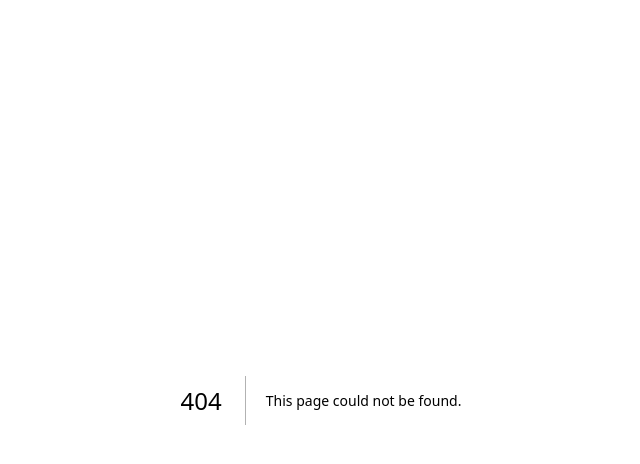
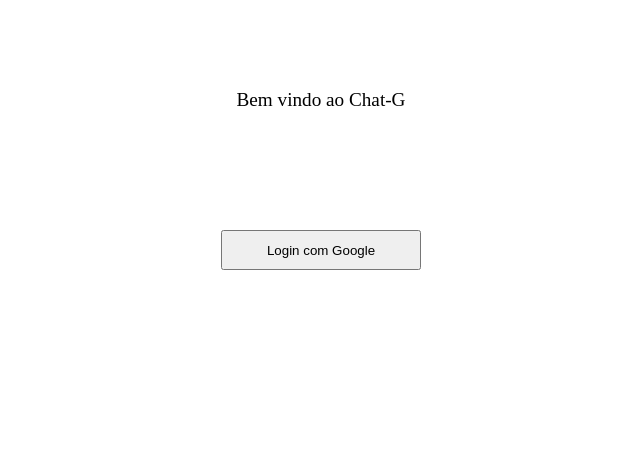
Before and after one commit to GabrielGreapy/Aplica-oCHAT, a Next.js app in the folder chat-g/: page /login in a window 1280 px wide. Before the commit this address had no page. Shown: the top 464 px of the page, without its empty margins (319-959 px from the left). Built offline with nearby package versions, Linux system fonts and the light colour scheme; no server answers.

Commit message:
19-20/09 , estilos e css funcionando bem.

```diff
--- /dev/null
+++ b/chat-g/Firebase/FirebaseConfig.tsx
@@ -0,0 +1,19 @@
+import { initializeApp } from "firebase/app";
+import { getAnalytics } from "firebase/analytics";
+import { getAuth } from "firebase/auth";
+
+const firebaseConfig = {
+  apiKey: "AIzaSyBKjBLmbBheTFZfKfaUyb-6A9ZVcZURznY",
+  authDomain: "chat-g-be22c.firebaseapp.com",
+  projectId: "chat-g-be22c",
+  storageBucket: "chat-g-be22c.firebasestorage.app",
+  messagingSenderId: "353627350419",
+  appId: "1:353627350419:web:7feceb5bb76f5d63f53466",
+  measurementId: "G-R1R4NPSPBL"
+};
+
+
+const app = initializeApp(firebaseConfig);
+const auth = getAuth(app);
+
+export { auth };
--- a/chat-g/app/globals.css
+++ b/chat-g/app/globals.css
@@ -1,42 +1,22 @@
-:root {
-  --background: #ffffff;
-  --foreground: #171717;
+body{
+  padding: 0;
+  margin: 0;
+  box-sizing: border-box;
+  background-color: var(--background);
 }
 
-@media (prefers-color-scheme: dark) {
-  :root {
-    --background: #0a0a0a;
-    --foreground: #ededed;
-  }
+
+:root[data-theme="light"] {
+  --text: #112105;
+  --background: #f9fef6;
+  --primary: #6fdc26;
+  --secondary: #7eea9f;
+  --accent: #5fe5a2;
 }
-
-html,
-body {
-  max-width: 100vw;
-  overflow-x: hidden;
+:root[data-theme="dark"] {
+  --text: #ebfae0;
+  --background: #040901;
+  --primary: #6bd723;
+  --secondary: #157f35;
+  --accent: #1a9e5c;
 }
-
-body {
-  color: var(--foreground);
-  background: var(--background);
-  font-family: Arial, Helvetica, sans-serif;
-  -webkit-font-smoothing: antialiased;
-  -moz-osx-font-smoothing: grayscale;
-}
-
-* {
-  box-sizing: border-box;
-  padding: 0;
-  margin: 0;
-}
-
-a {
-  color: inherit;
-  text-decoration: none;
-}
-
-@media (prefers-color-scheme: dark) {
-  html {
-    color-scheme: dark;
-  }
-}
--- a/chat-g/app/layout.tsx
+++ b/chat-g/app/layout.tsx
@@ -1,6 +1,8 @@
 import type { Metadata } from "next";
 import { Geist, Geist_Mono } from "next/font/google";
 import "./globals.css";
+import { Providers } from "./provider";
+
 
 const geistSans = Geist({
   variable: "--font-geist-sans",
@@ -23,10 +25,14 @@ export default function RootLayout({
   children: React.ReactNode;
 }>) {
   return (
-    <html lang="en">
+
+    <html lang="pt-Br">
       <body className={`${geistSans.variable} ${geistMono.variable}`}>
-        {children}
+        <Providers>
+          {children}
+        </Providers>
       </body>
-    </html>
+      </html>
+
   );
 }
--- /dev/null
+++ b/chat-g/app/login/login.module.css
@@ -0,0 +1,48 @@
+:root[data-theme="light"] {
+  --text: #112105;
+  --background: #f9fef6;
+  --primary: #6fdc26;
+  --secondary: #7eea9f;
+  --accent: #5fe5a2;
+}
+:root[data-theme="dark"] {
+  --text: #ebfae0;
+  --background: #040901;
+  --primary: #6bd723;
+  --secondary: #157f35;
+  --accent: #1a9e5c;
+}
+
+
+
+.loginButton{
+    height: 40px;
+    width: 200px;
+
+}
+
+.container-body-login{
+    height: 100vh;
+    width: 100vw;
+    display: flex;
+    justify-content: center;
+    align-content: center;
+}
+.container-login{
+    height: 100%;
+    width: 90%;
+}
+.welcome{
+    display: flex;
+    justify-content: center;
+    align-items: center;
+    height: 200px;
+    font-size: larger;
+}
+.login-div{
+    display: flex;
+    height: 100px;
+    justify-content: center;
+    align-items: center;
+
+}
--- /dev/null
+++ b/chat-g/app/login/page.tsx
@@ -0,0 +1,41 @@
+"use client";
+
+import { auth } from "@/Firebase/FirebaseConfig";
+import { error } from "console";
+import { GoogleAuthProvider, signInWithPopup } from "firebase/auth";
+import { useRouter } from "next/navigation";
+
+import styles from "./login.module.css"
+import stylesGlobal from "../page.module.css"
+export default function Login(){
+    const router = useRouter();
+    const handleGoogleLogin = async () => {
+        const provider = new GoogleAuthProvider();
+
+        try{
+            await signInWithPopup(auth , provider)
+            router.push("/");
+        }
+        catch(err: any){
+            console.log(err);
+        }
+    }
+
+    return(
+        <div className={styles["container-body-login"]}>
+            <div className="container-login">
+                <div className={styles["welcome"]}>
+                    Bem vindo ao Chat-G
+                </div>
+                <div className={styles["login-div"]}>
+                    <button
+                    className={styles["loginButton"]}
+                    onClick={handleGoogleLogin}
+                    >
+                        Login com Google
+                    </button>
+                </div>
+            </div>
+        </div>
+    )
+}
--- /dev/null
+++ b/chat-g/app/provider.tsx
@@ -0,0 +1,12 @@
+"use client";
+
+import { AuthContextProvider } from "@/context/AuthContext";
+import React from "react";
+
+export function Providers({ children} : {children : React.ReactNode}){
+    return(
+        <AuthContextProvider>
+            {children}
+        </AuthContextProvider>
+    )
+}
--- /dev/null
+++ b/chat-g/context/AuthContext.tsx
@@ -0,0 +1,39 @@
+"use client"
+
+import { createContext, useEffect, useState } from "react";
+import { auth } from "../Firebase/FirebaseConfig";
+import { onAuthStateChanged, User } from "firebase/auth";
+
+
+export const AuthContext = createContext<User | null>(null)
+
+
+export const AuthContextProvider = ({children}: {children : React.ReactNode}) => {
+
+
+  const [user, setUser] = useState< User | null>(null);
+  const [loading , setLoading] = useState(true);
+
+
+  useEffect(() => {
+    const unsubscribe = onAuthStateChanged( auth, ( currentUser) => {
+      setUser(currentUser);
+      setLoading(false);
+    })
+
+    return () => unsubscribe();
+  }, []);
+
+
+  return(
+    <AuthContext.Provider value={user}>
+      { loading?
+        <div>
+          Carregando...
+        </div>  : children
+      }
+    </AuthContext.Provider>
+  )
+
+
+}
```
Also changed, not shown: chat-g/app/page.tsx (+2 -87 lines), chat-g/package.json (+5 -4 lines), chat-g/Script.txt, 1 other file (tests, documents, lock files or other folders).
